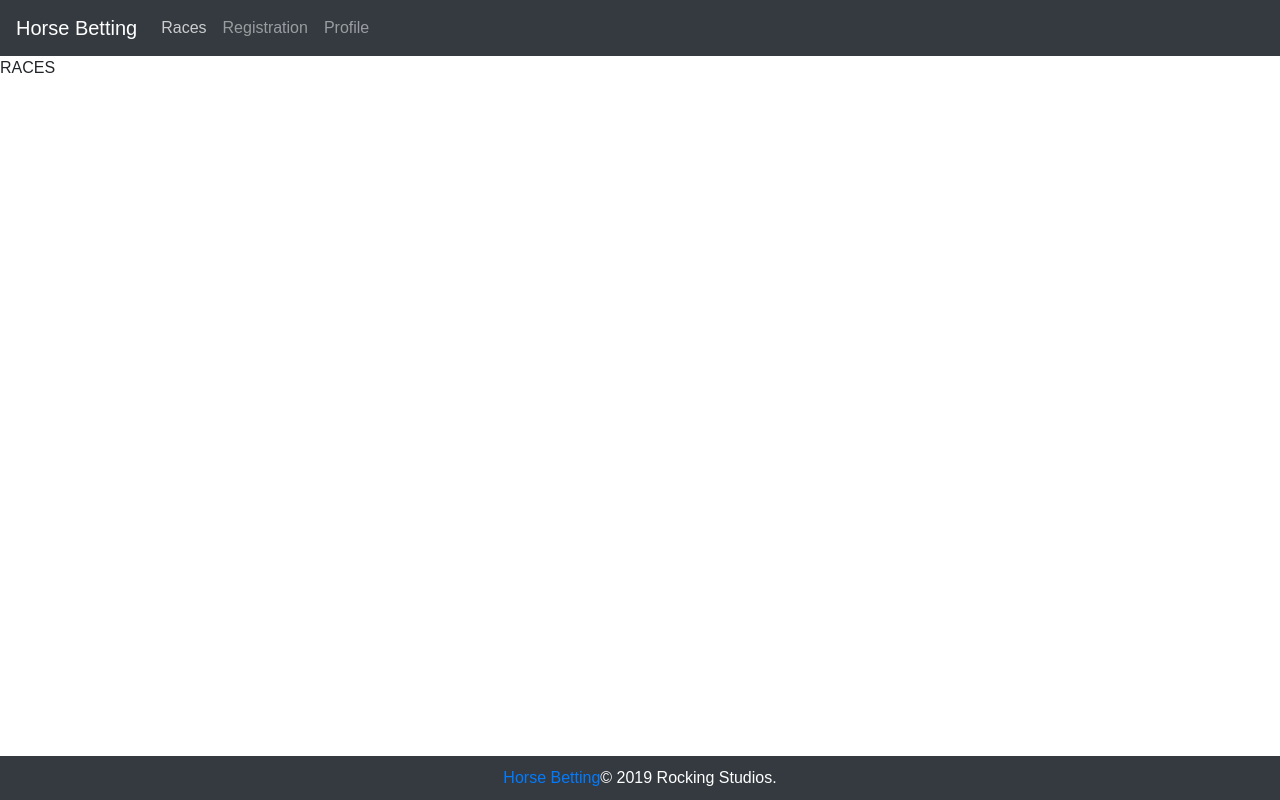
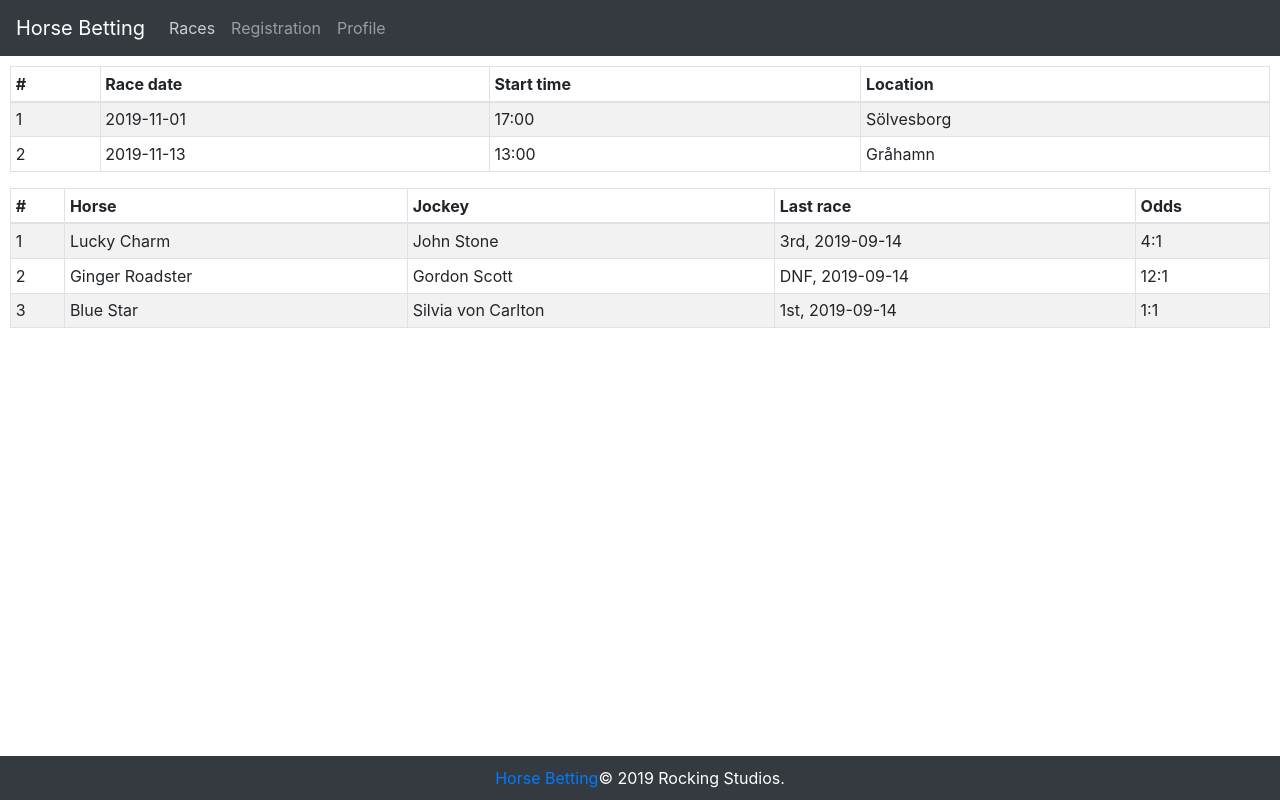
Before and after one commit to JorgenBengtsson/HorseBettingSite, a React (Create React App) app in the folder FrontEnd/: page / in a window 1280 px wide. Both pictures are taken after a click on the button "Races". Built offline with nearby package versions, Linux system fonts and the light colour scheme.

Commit message:
Adding placeholder tables for Races and Horses with base func

```diff
--- a/FrontEnd/src/Components/BodyContent/Races.js
+++ /dev/null
@@ -1,7 +0,0 @@
-import React, { Component } from "react";
-
-export default class Races extends Component {
-  render() {
-    return <div>RACES</div>;
-  }
-}
--- /dev/null
+++ b/FrontEnd/src/Components/BodyContent/Races/MainRacesTable.js
@@ -0,0 +1,33 @@
+import React, { Component } from "react";
+import Table from "react-bootstrap/Table";
+
+export default class MainRacesTable extends Component {
+  render() {
+    return (
+      <Table striped bordered hover size="sm">
+        <thead>
+          <tr>
+            <th>#</th>
+            <th>Race date</th>
+            <th>Start time</th>
+            <th>Location</th>
+          </tr>
+        </thead>
+        <tbody>
+          <tr onClick={() => this.props.selectedRace(1)}>
+            <td>1</td>
+            <td>2019-11-01</td>
+            <td>17:00</td>
+            <td>Sölvesborg</td>
+          </tr>
+          <tr onClick={() => this.props.selectedRace(2)}>
+            <td>2</td>
+            <td>2019-11-13</td>
+            <td>13:00</td>
+            <td>Gråhamn</td>
+          </tr>
+        </tbody>
+      </Table>
+    );
+  }
+}
--- /dev/null
+++ b/FrontEnd/src/Components/BodyContent/Races/Races.js
@@ -0,0 +1,21 @@
+import React, { Component } from "react";
+
+import MainRacesTable from "./MainRacesTable";
+import SpecificRaceTable from "./SpecificRaceTable";
+
+export default class Races extends Component {
+  constructor(props) {
+    super(props);
+    this.state = { selectedRace: 0 };
+  }
+  render() {
+    return (
+      <>
+        <MainRacesTable
+          selectedRace={id => this.setState({ selectedRace: id })}
+        />
+        <SpecificRaceTable raceToShow={this.state.selectedRace} />
+      </>
+    );
+  }
+}
--- /dev/null
+++ b/FrontEnd/src/Components/BodyContent/Races/SpecificRaceTable.js
@@ -0,0 +1,49 @@
+import React, { Component } from "react";
+import Table from "react-bootstrap/Table";
+
+export default class SpecificRaceTable extends Component {
+  componentDidMount() {
+    console.log("Race: " + this.props.raceToShow);
+  }
+  componentDidUpdate() {
+    console.log("Race: " + this.props.raceToShow);
+  }
+  render() {
+    return (
+      <Table striped bordered hover size="sm">
+        <thead>
+          <tr>
+            <th>#</th>
+            <th>Horse</th>
+            <th>Jockey</th>
+            <th>Last race</th>
+            <th>Odds</th>
+          </tr>
+        </thead>
+        <tbody>
+          <tr>
+            <td>1</td>
+            <td>Lucky Charm</td>
+            <td>John Stone</td>
+            <td>3rd, 2019-09-14</td>
+            <td>4:1</td>
+          </tr>
+          <tr>
+            <td>2</td>
+            <td>Ginger Roadster</td>
+            <td>Gordon Scott</td>
+            <td>DNF, 2019-09-14</td>
+            <td>12:1</td>
+          </tr>
+          <tr>
+            <td>3</td>
+            <td>Blue Star</td>
+            <td>Silvia von Carlton</td>
+            <td>1st, 2019-09-14</td>
+            <td>1:1</td>
+          </tr>
+        </tbody>
+      </Table>
+    );
+  }
+}
--- a/FrontEnd/src/Components/PageStructure/Body.js
+++ b/FrontEnd/src/Components/PageStructure/Body.js
@@ -9,6 +9,6 @@ export default class Body extends Component {
         childToDisplay = child;
       }
     });
-    return <div>{childToDisplay}</div>;
+    return <div className="pageContent">{childToDisplay}</div>;
   }
 }
--- a/FrontEnd/src/Components/PageStructure/Page.js
+++ b/FrontEnd/src/Components/PageStructure/Page.js
@@ -2,9 +2,8 @@ import React, { Component } from "react";
 
 import Header from "./Header";
 import Body from "./Body";
-import Footer from "./Footer";
 import Home from "./../BodyContent/Home";
-import Races from "./../BodyContent/Races";
+import Races from "../BodyContent/Races/Races";
 import Registration from "./../BodyContent/Registration";
 import Profile from "./../BodyContent/Profile";
 
--- a/FrontEnd/src/index.css
+++ b/FrontEnd/src/index.css
@@ -1,7 +1,6 @@
 html,
 body {
   height: 100%;
-  font-family: sans-serif;
 }
 
 body {
@@ -20,6 +19,10 @@ body {
   padding: 0px;
 }
 
+.pageContent {
+  padding: 10px;
+}
+
 .footer {
   flex-shrink: 0;
   text-align: center;
```
Also changed, not shown: 1 other file (tests, documents, lock files or other folders).
